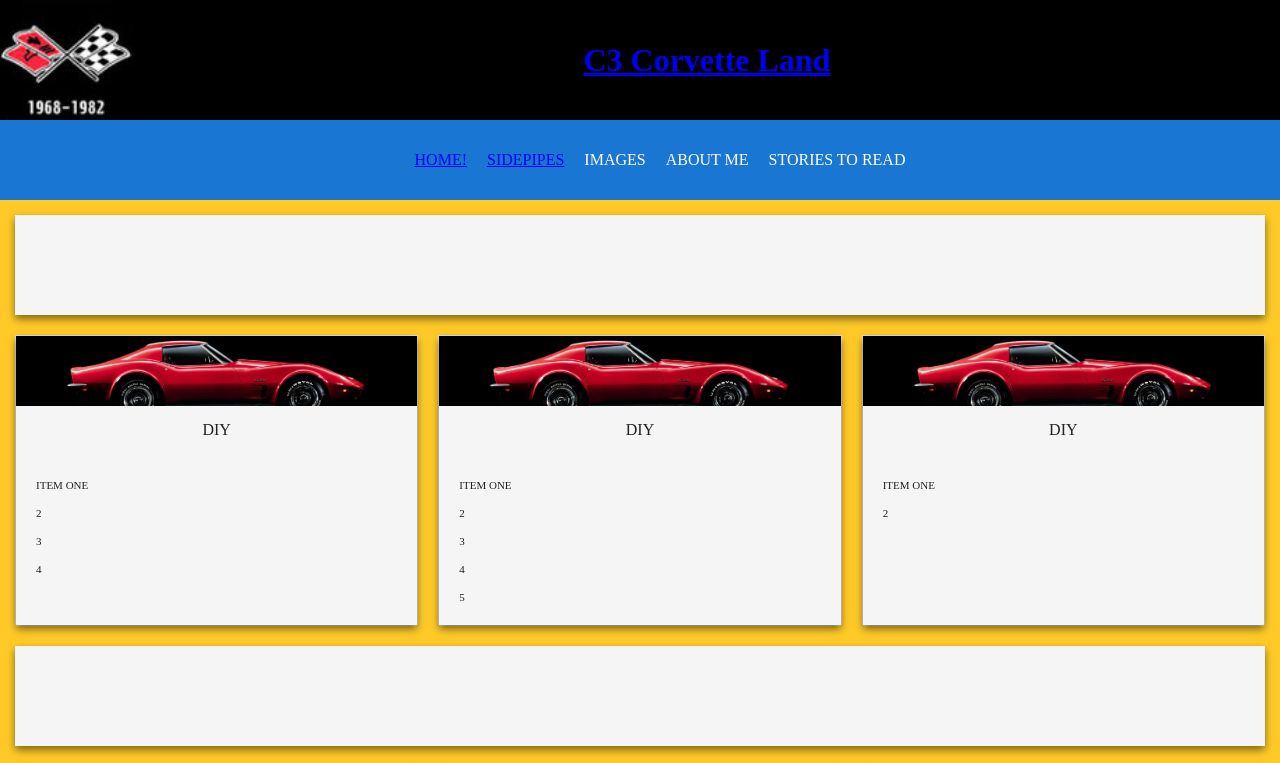
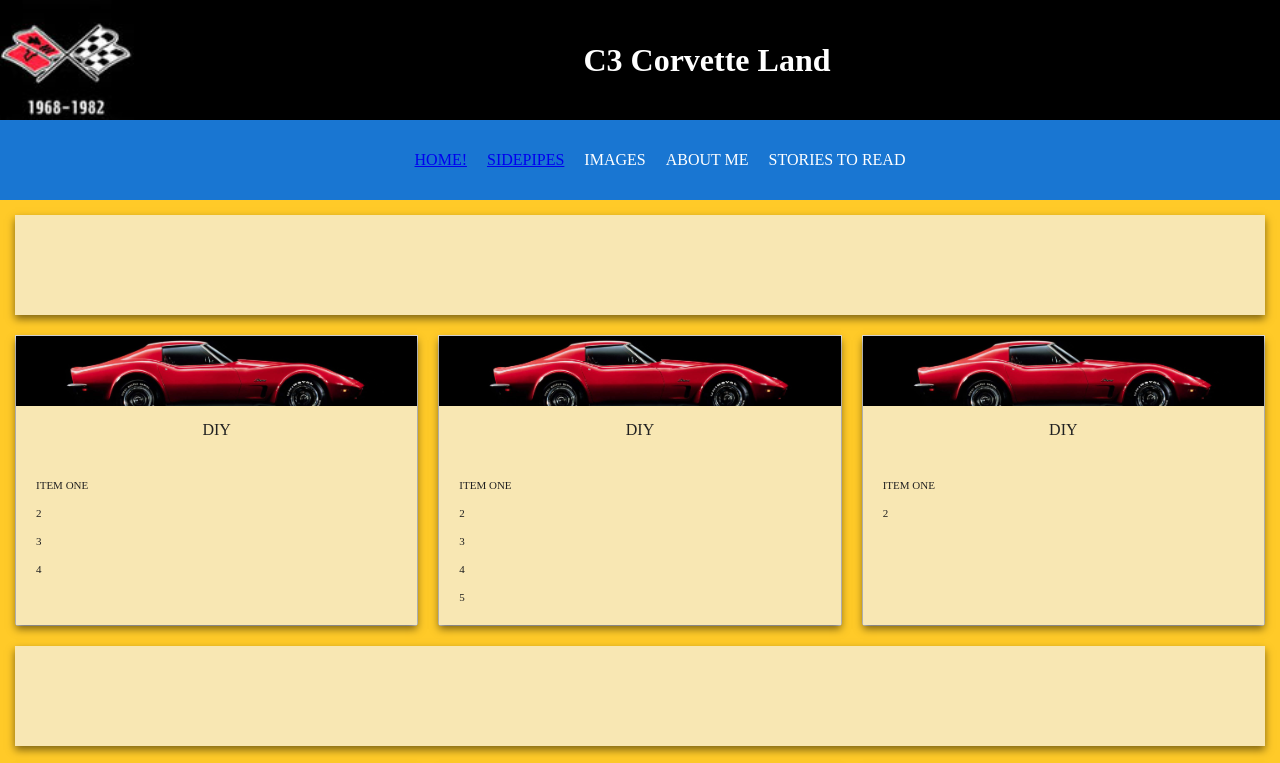
Before and after one commit to jaspercuvelier/corvettec3, a website: page src/index.html in a window 1280 px wide. Shown: the top 763 px of the page. Drawn offline with nearby package versions, Linux system fonts and the light colour scheme; files that its build step writes are made by us from their sources.

Commit message:
SCSS: white cards changed, added some opacity so they show up yellowish...

```diff
--- a/src/scss/responsive.scss
+++ b/src/scss/responsive.scss
@@ -31,6 +31,8 @@ header{
 }
 header a{
   margin: auto auto;
+  text-decoration:none;
+  color:white;
 }
 main{
 background-color:#ffca28;
@@ -102,7 +104,7 @@ nav div ul li{
   padding:5px;
 }
 .category{
-  background-color: #F5F5F5 ;
+  background-color: #f5f5f5ad ;
   color: #212121;
   //height:200px;
   width:30%;
@@ -149,7 +151,7 @@ text-align: center;
 }
 /*ADVERTISMENT DIVS */
 .ad-100{
-  background-color: #F5F5F5 ;
+  background-color: #F5F5F5ad ;
   color: #212121;
   height:100px;
 width:100%;
```
Also changed, not shown: dist/css/responsive.css.
